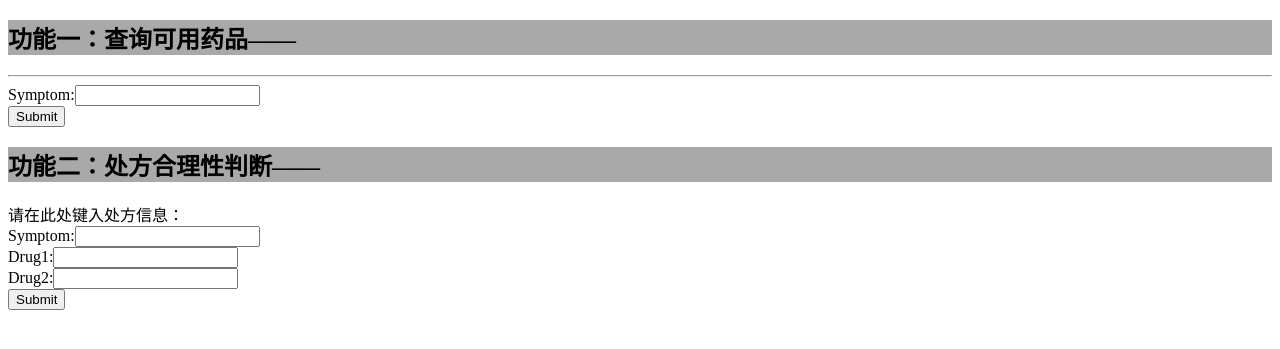
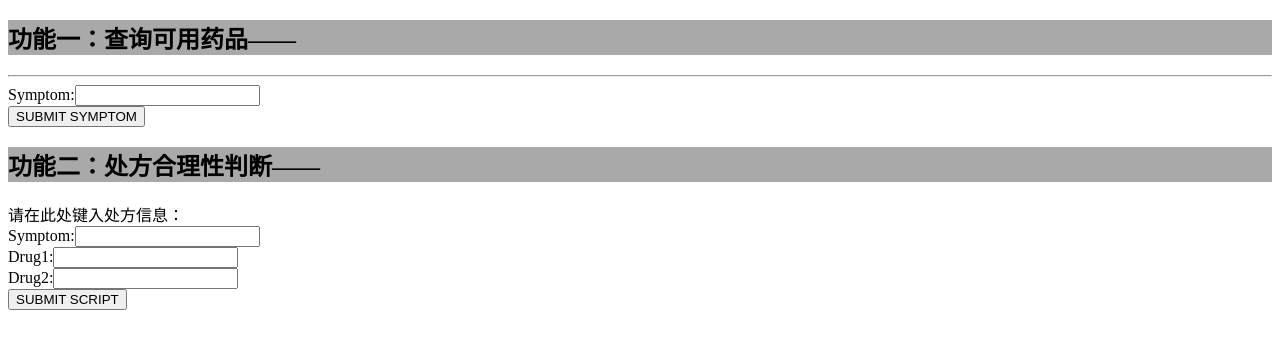
Before and after one commit to peterzheng98/Neo4j-flask, a Flask app: page / in a window 1280 px wide. Shown: the top 349 px of the page. Run offline with Flask 2, Linux system fonts and the light colour scheme.

Commit message:
I can't submit two forms, ahhhhh

```diff
--- a/app.py
+++ b/app.py
@@ -9,26 +9,33 @@ app = Flask(__name__)
 app.config["SECRET_KEY"] = "12345678"
 
 class symptomForm(FlaskForm):
-    sympt_name=StringField('Symptom:')
-    submit=SubmitField('Submit')
+    sympt_name=StringField('Symptom:',validators=[DataRequired()])
+    submit1=SubmitField('SUBMIT SYMPTOM')
 
 class scriptForm(FlaskForm):
-    sympt_name=StringField('Symptom:')
-    drug1_name=StringField('Drug1:')
-    drug2_name=StringField('Drug2:')
-    submit=SubmitField('Submit')
+    sympt_name2=StringField('Symptom:',validators=[DataRequired()])
+    drug1_name=StringField('Drug1:',validators=[DataRequired()])
+    drug2_name=StringField('Drug2:',validators=[DataRequired()])
+    submit2=SubmitField('SUBMIT SCRIPT')
 
 @app.route('/',methods=['POST','GET'])
 def homepage():
+    symptom_form = symptomForm()
+    script_form = scriptForm()
+    print('ok')
     if request.method == 'POST':
-        symp_name = request.form.get('sympt_name')
-        drug1_name =request.form.get('drug1')
-        drug2_name=request.form.get('drug2')
+        print('post')
+        if symptom_form.submit1.data and symptom_form.validate():
+            print('symptom')
+            symp_name = symptom_form.sympt_name.data
+            return redirect(url_for('getdrug',symp_name=symp_name))
+        elif script_form.submit2.data and script_form.validate():
+            print('script')
+            symp2_name=script_form.sympt_name2.data
+            drug1_name =script_form.drug1_name.data
+            drug2_name=script_form.drug2_name.data
+            return'hello'
 
-        return redirect(url_for('getdrug',symp_name=symp_name))
-
-    symptom_form=symptomForm()
-    script_form=scriptForm()
     return render_template('home.html',symp_form=symptom_form,scri_form=script_form)
 
 @app.route('/drugs/?<string:symp_name>')
@@ -38,5 +45,7 @@ def getdrug(symp_name):
     print(drug_result)
     return render_template('suitable_drugs.html', drug_result=drug_result)
 
+#@app.route('/result/?<string:')
+
 if __name__  ==  '__main__':
     app.run()
--- a/templates/home.html
+++ b/templates/home.html
@@ -9,23 +9,16 @@
 <hr>
 <form method="post">
     {{ symp_form.sympt_name.label }}{{ symp_form.sympt_name }}<br>
-    {{ symp_form.submit }}<br>
-    {# <label>Symptom:</label> <input type="text" name="symptom_name"><br>
-    {#    <input type="submit"  value="Submit"> #}
+    {{ symp_form.submit1 }}<br>
 </form>
 
 <h2 style="background-color:darkgray;">功能二：处方合理性判断——</h2>
 <label>请在此处键入处方信息：</label>
 <form name="script" method="post">
-    {{ scri_form.sympt_name.label }}{{ scri_form.sympt_name }}<br>
+    {{ scri_form.sympt_name2.label }}{{ scri_form.sympt_name2 }}<br>
     {{ scri_form.drug1_name.label }}{{ scri_form.drug1_name }}<br>
     {{ scri_form.drug2_name.label }}{{ scri_form.drug2_name }}<br>
-    {{ scri_form.submit }}<br>
-
-    {#  <label>Symptom:</label> <input type="text" name="symptom_name2"><br>
-    {#    <label>drug1:</label> <input type="text" name="drug1"><br>
-    {#    <label>drug2:</label> <input type="text" name="drug2"><br>
-    {#    <input type="submit"  value="Submit"> #}
+    {{ scri_form.submit2 }}<br>
 
 </form>
 </body>
```
